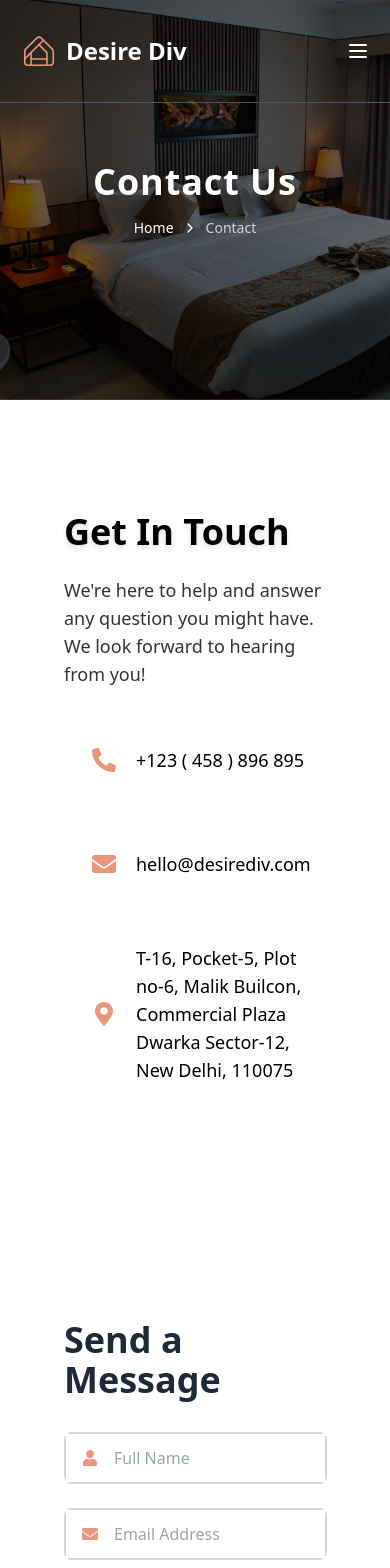
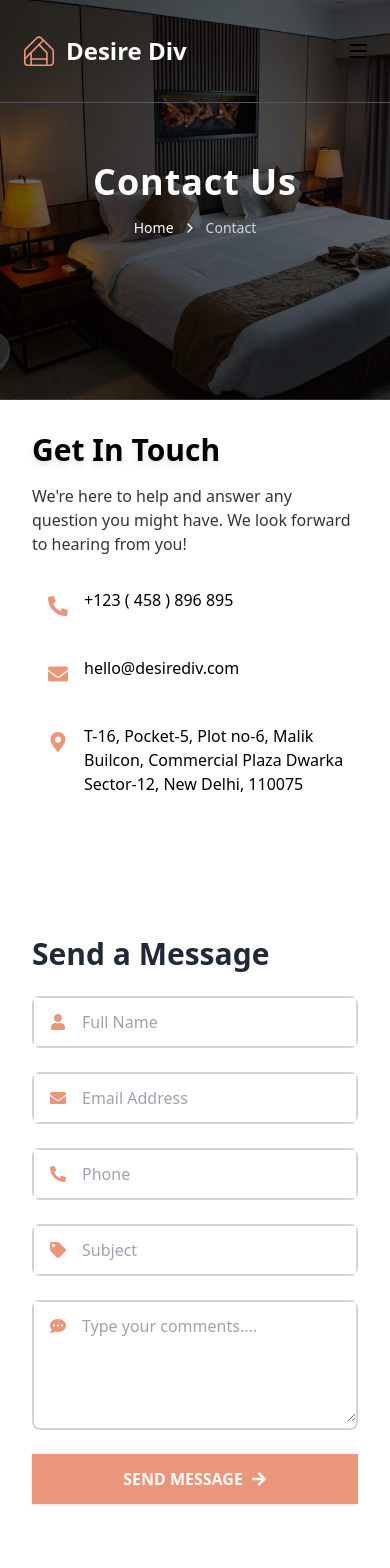
Before and after one commit to muskanm1111/Hostily, a Next.js app: page /contact in a window 390 px wide. Shown: the top 1568 px of the page. Built offline with nearby package versions, Linux system fonts and the light colour scheme.

Commit message:
Refactor component styles for improved layout and readability

```diff
--- a/src/app/(pages)/room/[id]/page.jsx
+++ b/src/app/(pages)/room/[id]/page.jsx
@@ -3,6 +3,7 @@ import Link from "next/link";
 import Image from "next/image";
 import { roomData } from "@/utils/data";
 import Breadcrumb from "@/components/breadcrumb";
+import { Bed, Users } from "lucide-react";
 
 export default function RoomDetail({ params }) {
   const { id } = params;
@@ -15,7 +16,6 @@ export default function RoomDetail({ params }) {
     <>
       <Breadcrumb title=" Room Details" breadcrumbs={room.name} />
       <div className="max-w-7xl mx-auto py-28 p-4">
-
         <div className="mb-6">
           <Link
             href="/room"
@@ -41,23 +41,11 @@ export default function RoomDetail({ params }) {
 
             <div className="flex items-center gap-6 mb-6">
               <div className="flex items-center gap-2">
-              <Image
-                src="/bed-icon.png"
-                alt="Bed"
-                width={20}
-                height={20}
-                className="w-5 h-5"
-              />
+                <Bed className="text-[#E9967A]" />
                 <span>({room.beds}) bed&apos;s</span>
               </div>
               <div className="flex items-center gap-2">
-              <Image
-                src="/user-icon.png"
-                alt="User"
-                width={20}
-                height={20}
-                className="w-5 h-5"
-              />
+                <Users className="text-[#E9967A]" />
                 <span>({room.guests}) Guest&apos;s</span>
               </div>
               <div className="flex items-center gap-1">
--- a/src/components/banner.jsx
+++ b/src/components/banner.jsx
@@ -7,7 +7,7 @@ export default function Banner() {
    <main>
 
      <div>
-       <div className="relative  h-[140vh] md:h-screen  bg-black">
+       <div className="relative   h-screen  bg-black">
          {/* Image */}
          <div className="absolute inset-0 z-0 bg-cover bg-center bg-no-repeat">
            <Image
@@ -23,11 +23,11 @@ export default function Banner() {
          {/* Content */}
          <div className="relative h-full flex flex-col justify-center items-center px-4 text-center md:text-left">
            <div className="container mx-auto">
-             <div className="md:px-28 mb-56 md:mb-0">
-               <h1 className="text-white text-4xl md:text-7xl px-2 font-bold md:font-semibold max-w-4xl mb-4">
+             <div className="md:px-28 mt-20 md:mb-0">
+               <h1 className="text-white text-5xl md:text-7xl px-2 font-bold md:font-semibold max-w-4xl mb-4">
                  The Best Hotel
                </h1>
-               <h1 className="md:ml-20  text-white text-4xl md:text-7xl  font-bold md:font-semibold  mb-4">
+               <h1 className="md:ml-20  text-white text-5xl md:text-7xl  font-bold md:font-semibold  mb-4">
                  Deals in the World
                </h1>
              </div>
--- a/src/components/contact-sec.jsx
+++ b/src/components/contact-sec.jsx
@@ -86,19 +86,19 @@ export default function Contactsec() {
   `;
 
   return (
-    <div className="container mx-auto px-4 py-16 ">
-      <div className="max-w-7xl mx-auto grid md:grid-cols-2 gap-12 overflow-hidden">
-        <div className="relative text-black p-12 flex flex-col justify-between">
+    <div className="container mx-auto px-4 py-8 md:py-16">
+      <div className="max-w-7xl mx-auto grid md:grid-cols-2 gap-8 md:gap-12 overflow-hidden">
+        <div className="relative text-black px-4 md:p-12 flex flex-col justify-between">
           <div>
-            <h2 className="text-4xl font-bold mb-6 text-black drop-shadow-md">
+            <h2 className="text-3xl md:text-4xl font-bold mb-4 md:mb-6 text-black drop-shadow-md">
               Get In Touch
             </h2>
-            <p className="text-black/80 mb-8 text-lg">
+            <p className="text-black/80 mb-6 md:mb-8 text-base md:text-lg">
               We&apos;re here to help and answer any question you might have. We
               look forward to hearing from you!
             </p>
 
-            <div className="space-y-6">
+            <div className="space-y-4 md:space-y-2">
               {[
                 { icon: <FaPhoneAlt />, text: "+123 ( 458 ) 896 895" },
                 { icon: <FaEnvelope />, text: "hello@desirediv.com" },
@@ -107,19 +107,19 @@ export default function Contactsec() {
                   text: "T-16, Pocket-5, Plot no-6, Malik Builcon, Commercial Plaza Dwarka Sector-12, New Delhi, 110075",
                 },
               ].map((item, index) => (
-                <div key={index} className="flex items-center space-x-2  p-4">
-                  <div className=" p-3 rounded-full">
+                <div key={index} className="flex items-start space-x-2 p-2 md:p-2">
+                  <div className="p-2 md:p-3 rounded-full">
                     {React.cloneElement(item.icon, {
-                      className: "text-[#E9967A] text-2xl",
+                      className: "text-[#E9967A] text-xl md:text-2xl",
                     })}
                   </div>
-                  <p className="text-black text-lg">{item.text}</p>
+                  <p className="text-black text-base md:text-lg">{item.text}</p>
                 </div>
               ))}
             </div>
           </div>
 
-          <div className="flex space-x-4 mt-8">
+          <div className="flex space-x-4 mt-6 md:mt-8">
             {[FaFacebook, FaInstagram, FaTwitter].map((Icon, index) => (
               <a
                 key={index}
@@ -132,8 +132,8 @@ export default function Contactsec() {
           </div>
         </div>
 
-        <div className="p-12">
-          <h2 className="text-4xl font-bold text-gray-800 mb-8">
+        <div className="px-4 py-8 md:p-12">
+          <h2 className="text-3xl md:text-4xl font-bold text-gray-800 mb-6 md:mb-8">
             Send a Message
           </h2>
           <form onSubmit={handleSubmit} className="space-y-6">
@@ -227,7 +227,7 @@ export default function Contactsec() {
             <button
               type="submit"
               disabled={isSubmitting}
-              className={`hidden md:flex w-full bg-[#E9967A] h-[50px] items-center justify-center cursor-pointer relative overflow-hidden transition-all duration-500 ease-in-out shadow hover:scale-105 hover:shadow before:absolute before:top-0 before:-left-full before:w-full before:h-full before:bg-gradient-to-r before:from-black before:to-black before:transition-all before:duration-500 before:ease-in-out before:z-[-1] before:hover:before:left-0 text-white hover:text-white text-base font-semibold ${
+              className={`flex md:flex w-full bg-[#E9967A] h-[50px] items-center justify-center cursor-pointer relative overflow-hidden transition-all duration-500 ease-in-out shadow hover:scale-105 hover:shadow before:absolute before:top-0 before:-left-full before:w-full before:h-full before:bg-gradient-to-r before:from-black before:to-black before:transition-all before:duration-500 before:ease-in-out before:z-[-1] before:hover:before:left-0 text-white hover:text-white text-base font-semibold ${
                 isSubmitting ? "opacity-70 cursor-not-allowed" : ""
               }`}
             >
@@ -237,11 +237,10 @@ export default function Contactsec() {
           </form>
         </div>
       </div>
-      <div className="container mx-auto px-4 py-16 w-full flex items-center justify-center mt-12">
+      <div className="container mx-auto px-4 py-8 md:py-16 w-full flex items-center justify-center mt-8 md:mt-12">
         <iframe
           src="https://www.google.com/maps/embed?pb=!1m18!1m12!1m3!1d3503.234350710511!2d77.04311527461583!3d28.592745575686518!2m3!1f0!2f0!3f0!3m2!1i1024!2i768!4f13.1!3m3!1m2!1s0x390d1bd8f405bcf1%3A0x9e601372145832d0!2sDesire%20Div%20-%20Website%20Designing%20Company%20in%20Dwarka!5e0!3m2!1sen!2sin!4v1743151899794!5m2!1sen!2sin"
-          className="w-full rounded-lg shadow-lg items-center"
-          height="450"
+          className="w-full h-[300px] md:h-[450px] rounded-lg shadow-lg"
           referrerPolicy="no-referrer-when-downgrade"
         ></iframe>
       </div>
--- a/src/components/footer.jsx
+++ b/src/components/footer.jsx
@@ -10,16 +10,16 @@ const Footer = () => {
         {/* Main Footer Content */}
         <div className="grid grid-cols-1 md:grid-cols-2 lg:grid-cols-4 gap-6 space-x-4 mb-12">
           {/* Column 1 - Logo and About */}
-          <div className="space-y-4">
+          <div className="space-y-4 space-x-4">
             <Link href="/" className="flex items-center">
-              <div className="text-[#E9967A] mr-2">
+              <div className="text-[#E9967A] px-2">
                 <TbBrandGoogleHome size={38} className="stroke-1" />
               </div>
               <span className="text-gray-800 font-semibold text-xl">
                 Desire Div
               </span>
             </Link>
-            <p className="text-gray-600 mt-4 pr-4">
+            <p className="text-gray-600 mt-4 ">
               Desire Div is a dynamically well established web Designing and
               Development company With strong and talented team of experienced
               IT experts with excellent domain knowledge across various
@@ -144,7 +144,7 @@ const Footer = () => {
           </div>
 
           {/* Column 3 - Services */}
-          <div className="space-y-6 space-x-6">
+          <div className="space-y-6 ">
             <h3 className="text-xl font-semibold mb-6 text-gray-800">
               Quick Links
             </h3>
--- a/src/components/header.jsx
+++ b/src/components/header.jsx
@@ -36,10 +36,18 @@ export default function Header() {
       <div className="container mx-auto flex items-center justify-between px-5 md:px-20 py-8">
         {/* Logo */}
         <Link href="/" className="flex items-center">
-          <div className={`${scrolled ? "text-[#E9967A]" : "text-[#E9967A]"} mr-2`}>
+          <div
+            className={`${scrolled ? "text-[#E9967A]" : "text-[#E9967A]"} mr-2`}
+          >
             <TbBrandGoogleHome size={38} className="stroke-1" />
           </div>
-          <span className={`${scrolled ? "text-black" : "text-white"} font-semibold text-2xl`}>Desire Div</span>
+          <span
+            className={`${
+              scrolled ? "text-black" : "text-white"
+            } font-semibold text-2xl`}
+          >
+            Desire Div
+          </span>
         </Link>
 
         {/* Desktop Navigation */}
@@ -54,23 +62,37 @@ export default function Header() {
         {show && (
           <nav className="fixed md:hidden inset-0 bg-[#0e1317] z-40 flex flex-col items-start px-8  justify-start py-32 space-y-8 text-xl ">
             <NavItem href="/" label="Home" mobile={true} setShow={setShow} />
-            <NavItem href="/about" label="About" mobile={true} setShow={setShow} />
-            <NavItem href="/room" label="Room" mobile={true} setShow={setShow} />
-            <NavItem href="/contact" label="Contact" simple mobile={true} setShow={setShow} />
+            <NavItem
+              href="/about"
+              label="About"
+              mobile={true}
+              setShow={setShow}
+            />
+            <NavItem
+              href="/room"
+              label="Room"
+              mobile={true}
+              setShow={setShow}
+            />
+            <NavItem
+              href="/contact"
+              label="Contact"
+              simple
+              mobile={true}
+              setShow={setShow}
+            />
           </nav>
         )}
 
         {/* Book Now Button */}
-        <button
-          className="hidden md:flex w-[180px] bg-[#E9967A] h-[50px]  items-center justify-center  cursor-pointer relative overflow-hidden transition-all duration-500 ease-in-out shadow hover:scale-105 hover:shadow before:absolute before:top-0 before:-left-full before:w-full before:h-full before:bg-gradient-to-r before:from-black before:to-black before:transition-all before:duration-500 before:ease-in-out before:z-[-1] before: hover:before:left-0 text-white hover:text-white  text-base font-semibold "
-        >
+        <button className="hidden md:flex w-[180px] bg-[#E9967A] h-[50px]  items-center justify-center  cursor-pointer relative overflow-hidden transition-all duration-500 ease-in-out shadow hover:scale-105 hover:shadow before:absolute before:top-0 before:-left-full before:w-full before:h-full before:bg-gradient-to-r before:from-black before:to-black before:transition-all before:duration-500 before:ease-in-out before:z-[-1] before: hover:before:left-0 text-white hover:text-white  text-base font-semibold ">
           BOOK NOW
           <ArrowRight className="ml-2 h-4 w-4" />
         </button>
 
         {/* Mobile Menu Toggle Button */}
-        <button onClick={togglebtn} className="md:hidden text-white z-50">
-          {show ? <X size={24} /> : <Menu size={24} />}
+        <button onClick={togglebtn} className="md:hidden text-black z-50">
+          {show ? <X size={24} className="text-white" /> : <Menu size={24} />}
         </button>
       </div>
       <hr className={`${scrolled ? "border-gray-200" : "border-gray-600"}`} />
--- a/src/components/offer.jsx
+++ b/src/components/offer.jsx
@@ -30,11 +30,11 @@ const Offer = () => {
         {/* Overlay Content */}
         <div className="absolute inset-0 bg-black bg-opacity-70 flex items-center justify-start z-10">
           <div className="text-start   mx-auto  max-w-7xl text-white  ">
-            <div className="flex flex-col items-center justify-center  ">
-              <span className="text-3xl capitalize md:text-6xl    font-semibold mb-4">
+            <div className="flex flex-col items-start md:items-center justify-center px-2  ">
+              <span className="text-3xl capitalize md:text-6xl     font-semibold mb-0 md:mb-4">
                 Book hotel rooms
               </span>
-              <span className="text-3xl capitalize md:text-6xl    font-semibold mb-4">
+              <span className="text-3xl capitalize md:text-6xl   font-semibold ">
 
                 get deals & book flights online.
               </span>
```
Lines whose indentation alone changed are shown as unchanged.
